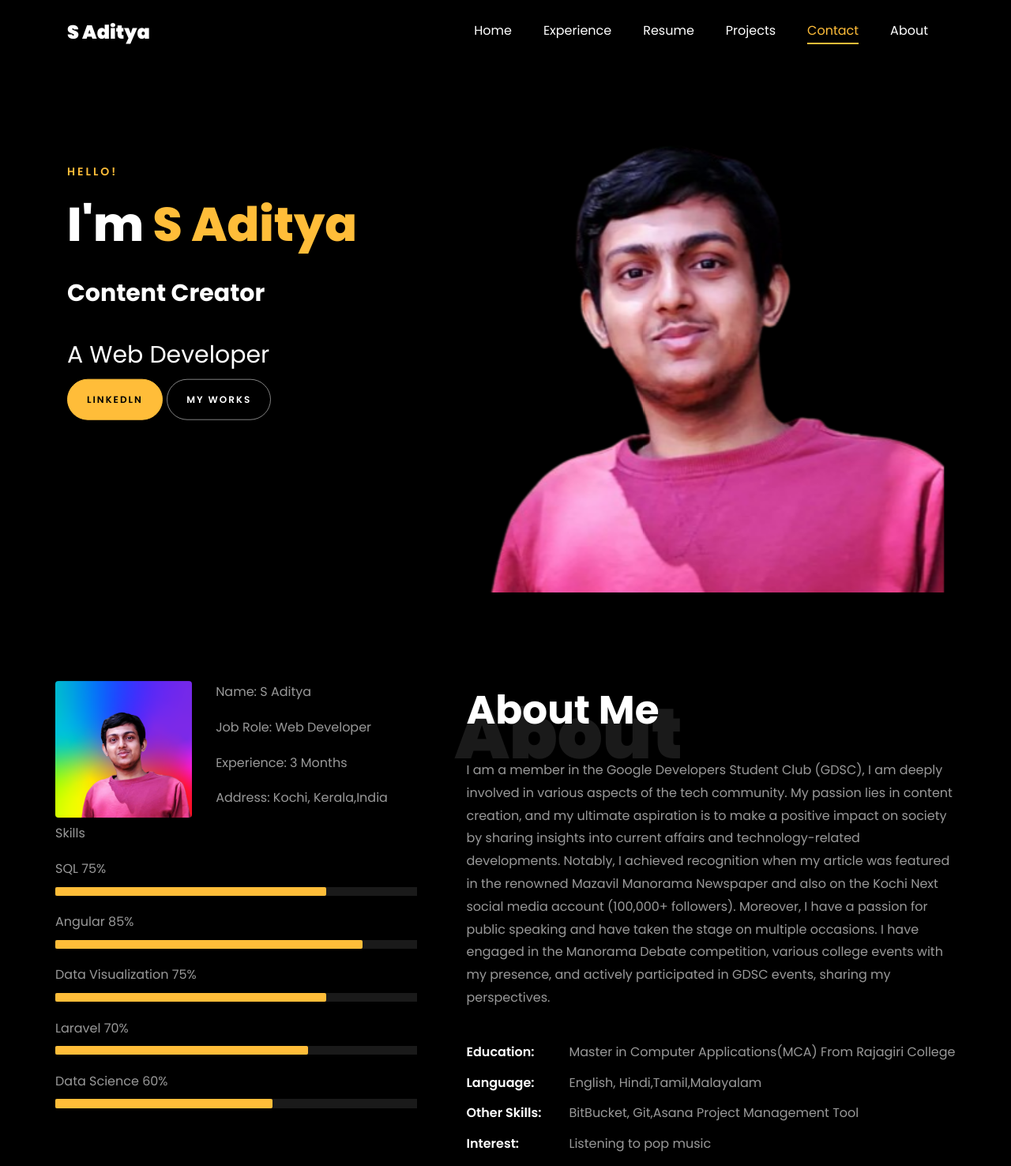
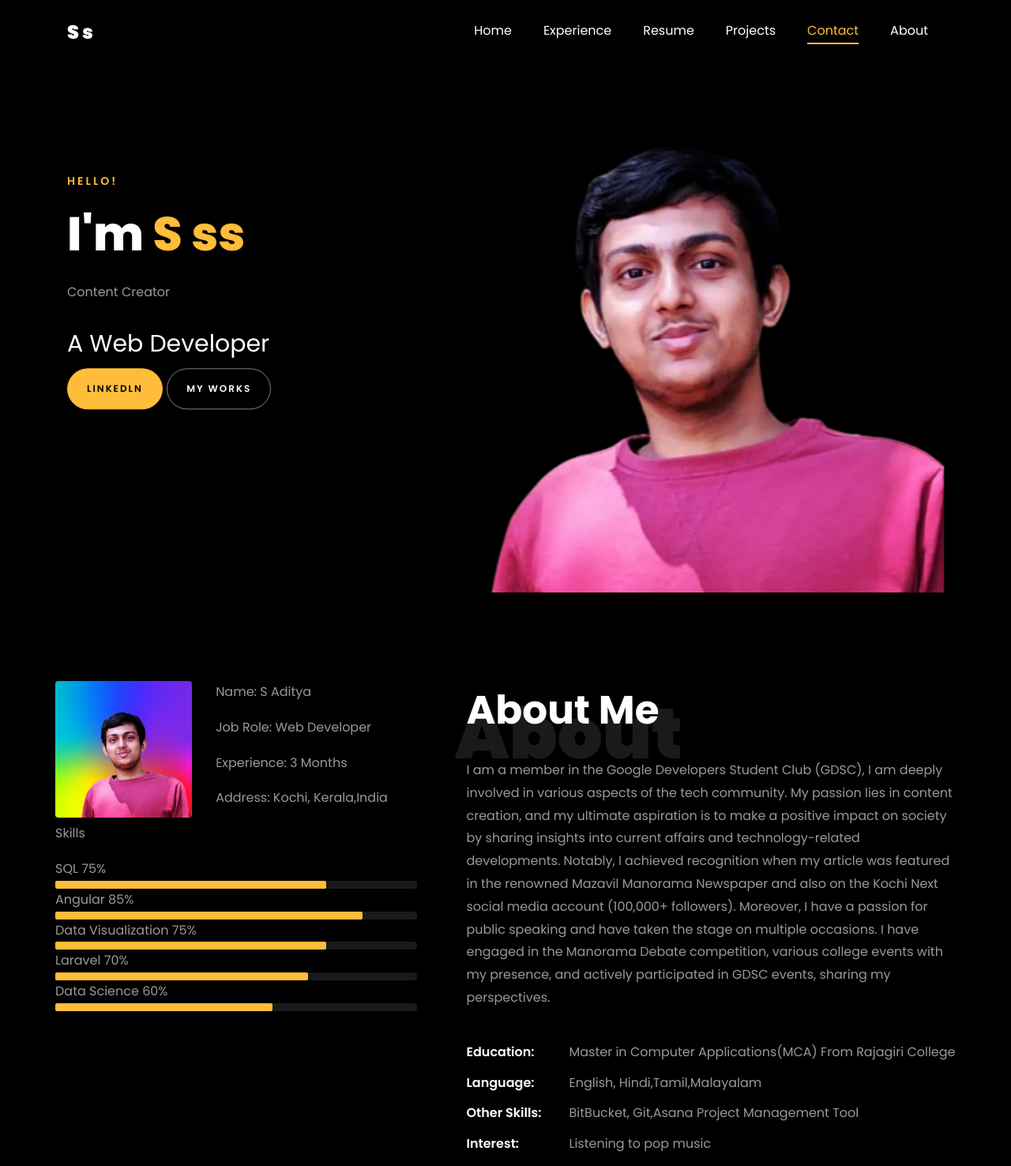
Before and after one commit to aditya5885/Portfolio, a plain HTML site: page index.html in a window 1280 px wide. Shown: the top 1476 px of the page at 79% size. Drawn offline with Linux system fonts and the light colour scheme; animation ran at ten frames a second; files whose address does not match are found by name.

Commit message:
updateed

```diff
--- a/index.html
+++ b/index.html
@@ -22,100 +22,13 @@
     <link rel="stylesheet" href="css/icomoon.css">
     <link rel="stylesheet" href="css/style.css">
 
-
-
-<style>
-
-/*======================================
-//--//-->   ABOUT
-======================================*/
-
-.about-mf .box-shadow-full {
-  padding-top: 4rem;
-  padding-bottom: 4rem;
-}
-
-.about-mf .about-img {
-  margin-bottom: 2rem;
-}
-
-.about-mf .about-img img {
-  margin-left: 11px;
-}
-
-
-.skill-mf .progress {
-  margin: .5rem 0 1.2rem 0;
-  border-radius: 0;
-  height: .7rem;
-}
-
-.skill-mf .progress .progress-bar {
-  height: .7rem;
-  background-color: #ffbd39;
-}
-
-
-#typing-animation {
-  position: relative;
-  font-size: 30px;
-  font-weight: bold;
-  color: rgb(255, 255, 255);
-  overflow: hidden;
-  white-space: nowrap;
-  animation: typing 3s steps(20, end) infinite;
-}
-
-#typing-animation:before {
-  content: "";
-  top: 0;
-  left: 0;
-  width: 0;
-  height: 100%;
-  background-color: #ccc;
-  animation: typing-cursor 0.5s ease-in-out infinite;
-}
-
-@keyframes typing {
-  from {
-    width: 0;
-  }
-  to {
-    width: 100%;
-  }
-}
-
-@keyframes typing-cursor {
-  from {
-    width: 5px;
-  }
-  to {
-    width: 0;
-  }
-}
-
-
-
-.zoom-effect {
-  overflow: hidden;
-  transition: transform 0.3s ease-out;
-}
-
-.zoom-effect:hover {
-  transform: scale(1.1);
-}
-
-
-</style>
-
-
   </head>
   <body data-spy="scroll" data-target=".site-navbar-target" data-offset="300">
 
 
     <nav class="navbar navbar-expand-lg navbar-dark ftco_navbar ftco-navbar-light site-navbar-target" id="ftco-navbar">
 	    <div class="container">
-	      <a class="navbar-brand" href="index.html">S Aditya</a>
+	      <a class="navbar-brand" href="index.html">S s</a>
 
 		  <button class="navbar-toggler js-fh5co-nav-toggle fh5co-nav-toggle" type="button" data-toggle="collapse" data-target="#ftco-nav" aria-controls="ftco-nav" aria-expanded="false" aria-label="Toggle navigation">
 	        <span class="oi oi-menu"></span> Menu
@@ -146,7 +59,7 @@
 		          <div class="one-forth d-flex  align-items-center ftco-animate" data-scrollax=" properties: { translateY: '70%' }">
 		          	<div class="text">
 		          		<span class="subheading">Hello!</span>
-			            <h1 class="mb-4 mt-3">I'm <span>S Aditya</span></h1>
+			            <h1 class="mb-4 mt-3">I'm <span>S ss</span></h1>
 
 						<!-- Element to contain animated typing -->
 						<span id="typing-animation"></span>
```
